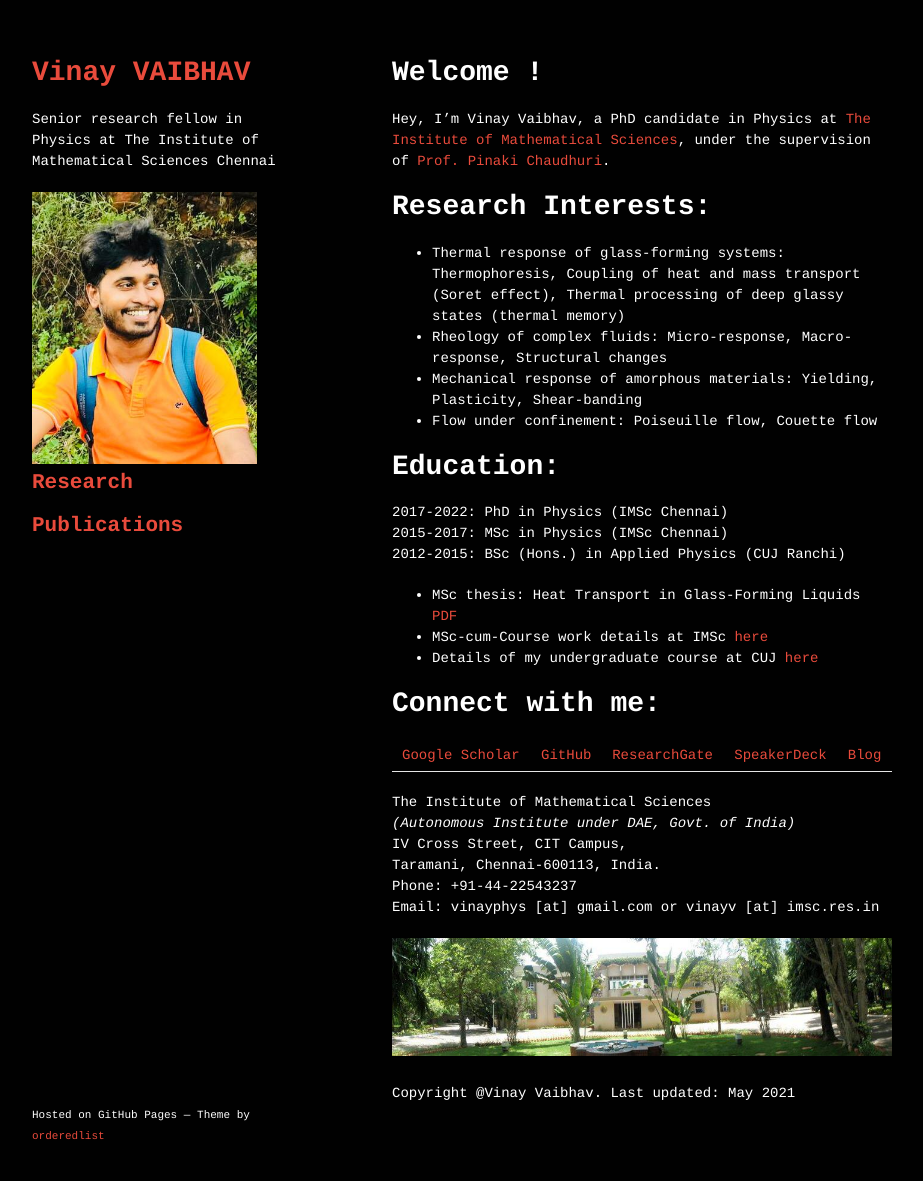
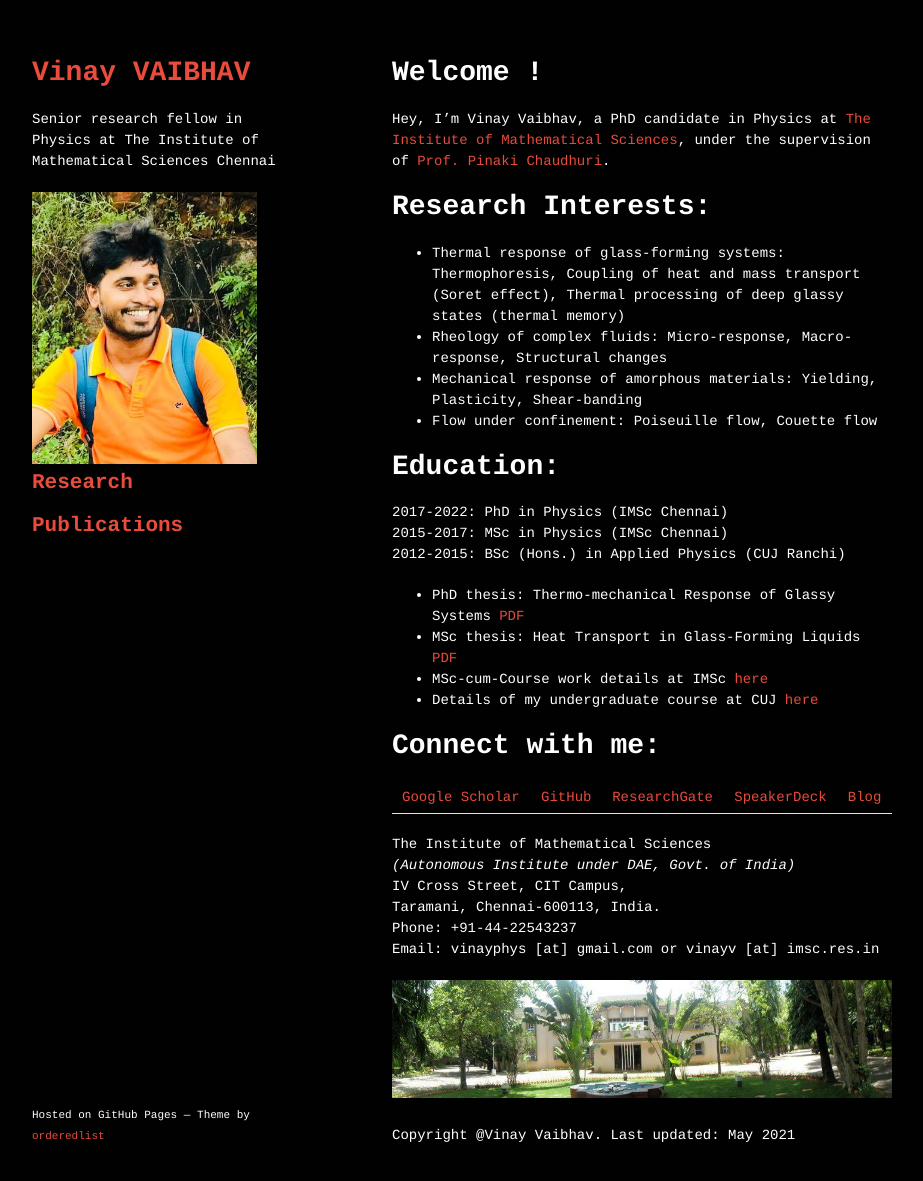
Before and after one commit to vinayphys/vinayphys.github.io, a Jekyll site: the page built from index.md, in a window 1280 px wide and 1216 px high. Shown: the top 1181 px of the window, without its empty margins (178-1101 px from the left). Built offline with Jekyll 4.4.1, drawn with Linux system fonts in a browser that asks for light colours; our own code applies the rules of GitHub Pages for plain Markdown files; a script that is not in the unit is left out.

Commit message:
Update index.md

```diff
--- a/index.md
+++ b/index.md
@@ -17,6 +17,7 @@ Hey, I'm Vinay Vaibhav, a PhD candidate in Physics at <a href="https://www.imsc.
 2015-2017:	  MSc in Physics (IMSc Chennai)
 2012-2015:	  BSc (Hons.) in Applied Physics (CUJ Ranchi)
 
+* PhD thesis: Thermo-mechanical Response of Glassy Systems <a href="https://www.imsc.res.in/xmlui/handle/123456789/606">PDF</a>
 * MSc thesis: Heat Transport in Glass-Forming Liquids <a href="https://github.com/vinayphys/vinayphys.github.io/blob/master/files/masterThesis_vinayVaibhav.pdf">PDF</a>
 * MSc-cum-Course work details at IMSc <a href="https://github.com/vinayphys/vinayphys.github.io/blob/master/files/imsc_courseDetails.pdf">here</a>
 * Details of my undergraduate course at CUJ <a href="https://github.com/vinayphys/vinayphys.github.io/blob/master/files/cuj_CourseDetails.pdf">here</a>
```
